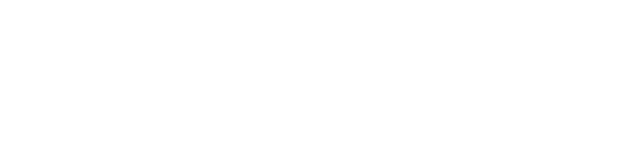
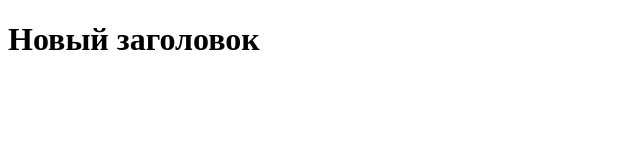
Before and after one commit to Alexgomyrin/tour-plan, a plain HTML site: page Index.html in a window 1280 px wide. Shown: the whole page, without its empty margins (0-640 px from the left). Drawn offline with Linux system fonts and the light colour scheme.

Commit message:
New header Index.html

```diff
--- a/Index.html
+++ b/Index.html
@@ -5,5 +5,7 @@
     <meta name="viewport" content="width=device-width, initial-scale=1.0" />
     <title>Document_new</title>
   </head>
-  <body></body>
+  <body>
+    <h1>Новый заголовок</h1>
+  </body>
 </html>
```
